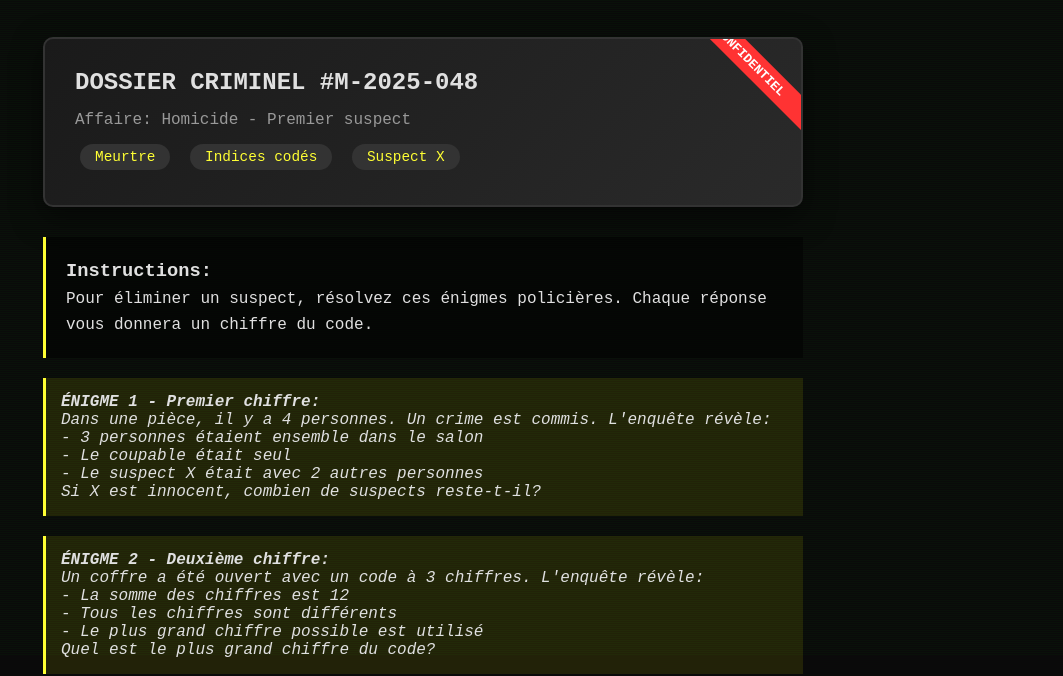
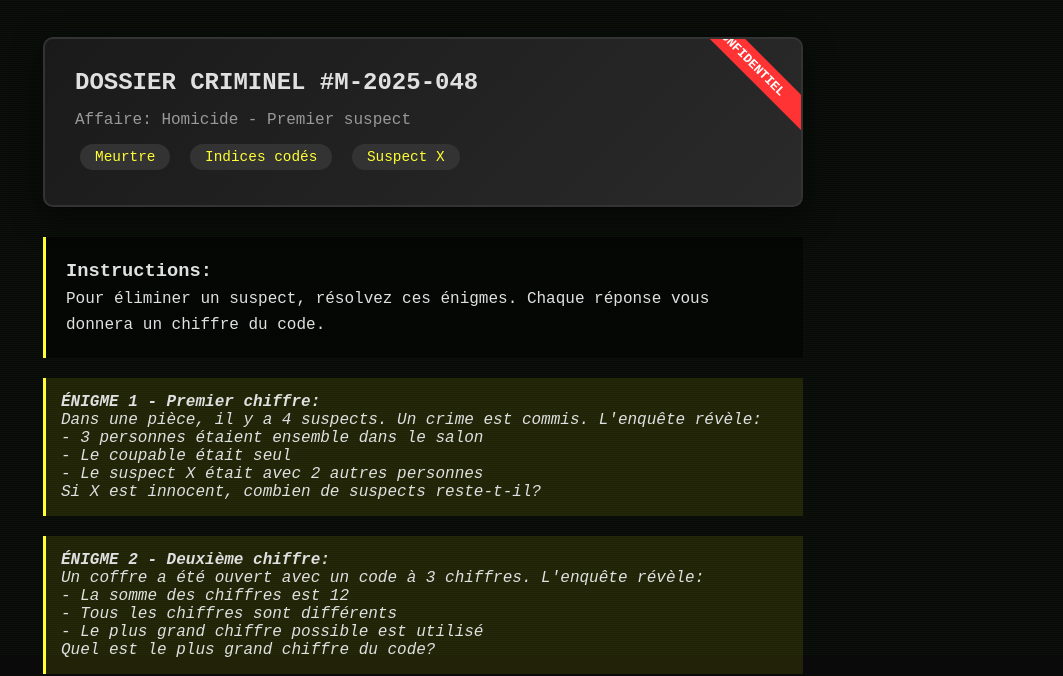
Before and after one commit to Breaton/Jeu-Enqu-te, a plain HTML site: page index.html in a window 1280 px wide. Shown: the part 145-821 px from the top of the page, without its empty margins (217-1280 px from the left). Drawn offline with Linux system fonts and the light colour scheme.

Commit message:
Update index.html

```diff
--- a/index.html
+++ b/index.html
@@ -254,12 +254,12 @@
 
         <div class="scenario">
             <h3>Instructions:</h3>
-            <p>Pour éliminer un suspect, résolvez ces énigmes policières. Chaque réponse vous donnera un chiffre du code.</p>
+            <p>Pour éliminer un suspect, résolvez ces énigmes. Chaque réponse vous donnera un chiffre du code.</p>
         </div>
 
         <div class="clue">
             <p><strong>ÉNIGME 1 - Premier chiffre:</strong></p>
-            <p>Dans une pièce, il y a 4 personnes. Un crime est commis. L'enquête révèle:</p>
+            <p>Dans une pièce, il y a 4 suspects. Un crime est commis. L'enquête révèle:</p>
             <p>- 3 personnes étaient ensemble dans le salon</p>
             <p>- Le coupable était seul</p>
             <p>- Le suspect X était avec 2 autres personnes</p>
```
